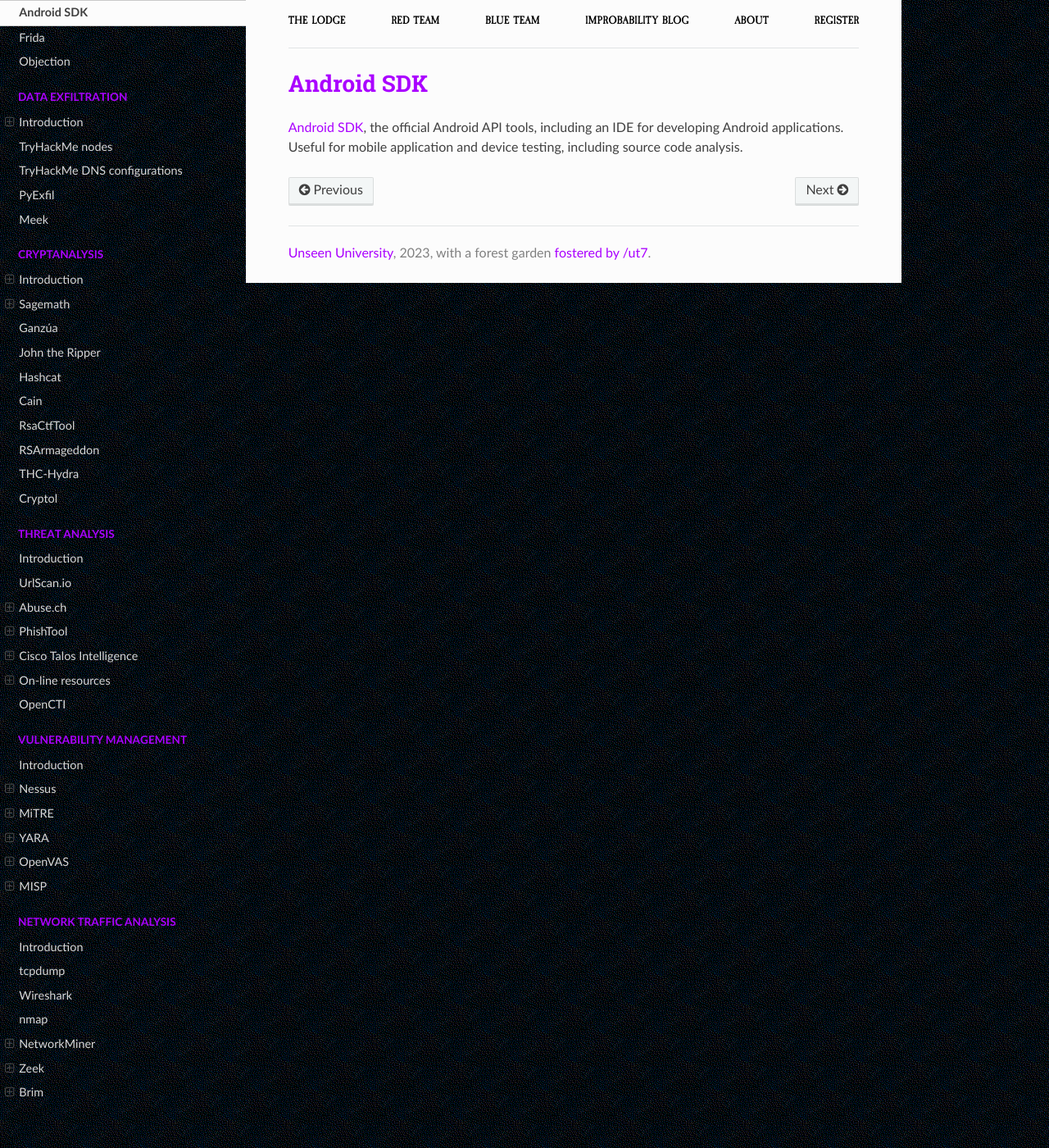
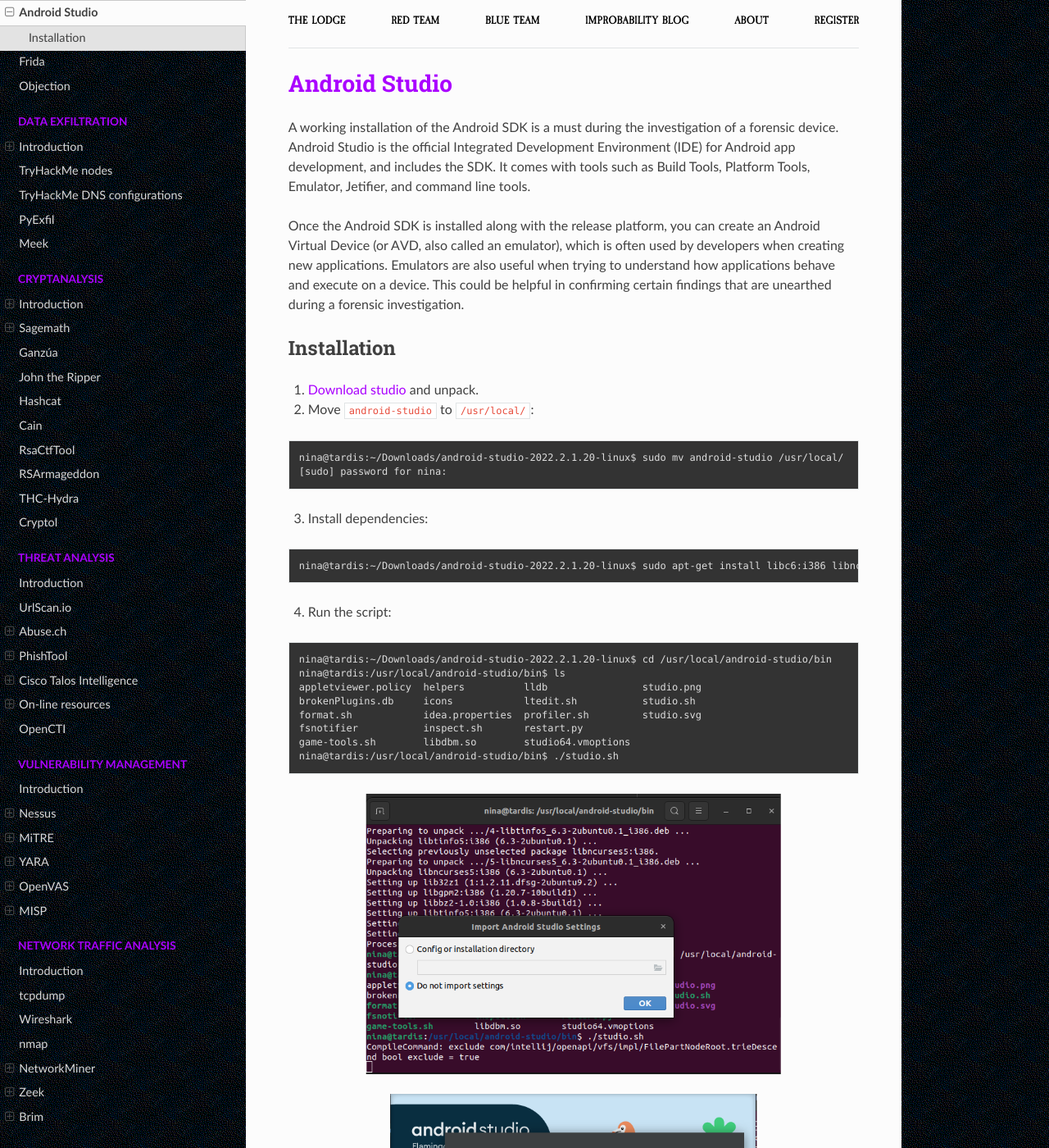
Before and after one commit to tymyrddin/testlab, a Sphinx documentation site: the page built from source/docs/mobile/android-sdk.md, in a window 1280 px wide and 1400 px high. Shown: the whole window at 82% size. Built offline with Sphinx 7.4.7 and the Read the Docs theme 2.0.0, drawn with Linux system fonts in a browser that asks for light colours; some of the changed text lies outside the part shown.

Commit message:
Android studio installation

````diff
--- a/source/docs/mobile/android-sdk.md
+++ b/source/docs/mobile/android-sdk.md
@@ -1,3 +1,49 @@
-# Android SDK
+# Android Studio
 
-[Android SDK](https://developer.android.com/studio/intro), the official Android API tools, including an IDE for developing Android applications. Useful for mobile application and device testing, including source code analysis.
+A working installation of the Android SDK is a must during the investigation of a forensic device. Android Studio is the official Integrated Development Environment (IDE) for Android app development, and includes the SDK. It comes with tools such as Build Tools, Platform Tools, Emulator, Jetifier, and command line tools.
+
+Once the Android SDK is installed along with the release platform, you can create an Android Virtual Device (or AVD, also called an emulator), which is often used by developers when creating new applications. Emulators are also useful when trying to understand how applications behave and execute on a device. This could be helpful in confirming certain findings that are unearthed during a forensic investigation.
+
+## Installation
+
+1. [Download studio](https://developer.android.com/studio/index.html) and unpack.
+2. Move `android-studio` to `/usr/local/`:
+
+```text
+nina@tardis:~/Downloads/android-studio-2022.2.1.20-linux$ sudo mv android-studio /usr/local/
+[sudo] password for nina:
+```
+3. Install dependencies:
+
+```text
+nina@tardis:~/Downloads/android-studio-2022.2.1.20-linux$ sudo apt-get install libc6:i386 libncurses5:i386 libstdc++6:i386 lib32z1 libbz2-1.0:i386
+```
+
+4. Run the script:
+
+```text
+nina@tardis:~/Downloads/android-studio-2022.2.1.20-linux$ cd /usr/local/android-studio/bin
+nina@tardis:/usr/local/android-studio/bin$ ls
+appletviewer.policy  helpers          lldb                studio.png
+brokenPlugins.db     icons            ltedit.sh           studio.sh
+format.sh            idea.properties  profiler.sh         studio.svg
+fsnotifier           inspect.sh       restart.py
+game-tools.sh        libdbm.so        studio64.vmoptions
+nina@tardis:/usr/local/android-studio/bin$ ./studio.sh
+```
+
+![Start1](../../_static/images/android-studio1.png)
+
+![Start Falmingo](../../_static/images/android-studio2.png)
+
+5. The script will start the jetbrains wizard. Follow the steps.
+
+![Start jetbrains wizard](../../_static/images/android-studio3.png)
+
+6. When asked for accepting license, you have to accept ***both***:
+
+![Licences](../../_static/images/android-studio4.png)
+
+7. After downloading the components, the wizards starts up Android Studio:
+
+![Android studio](../../_static/images/android-studio5.png)
````
Also changed, not shown: source/_static/images/android-studio1.png (added), source/_static/images/android-studio2.png (added), source/_static/images/android-studio3.png (added), source/_static/images/android-studio4.png (added), source/_static/images/android-studio5.png (added).
